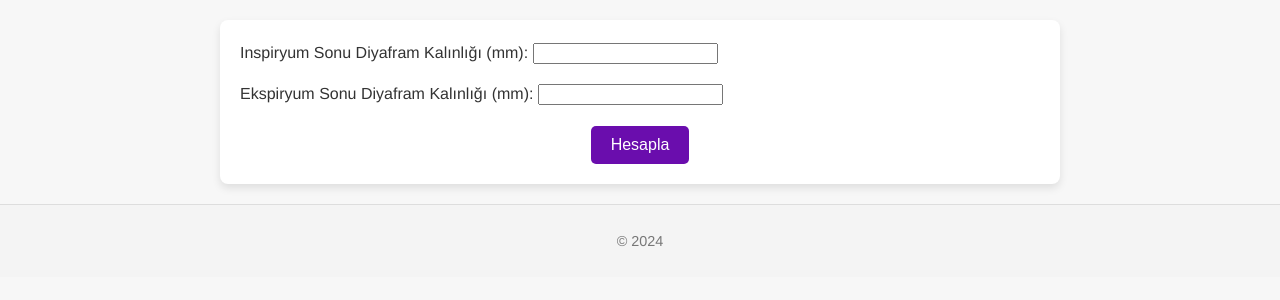
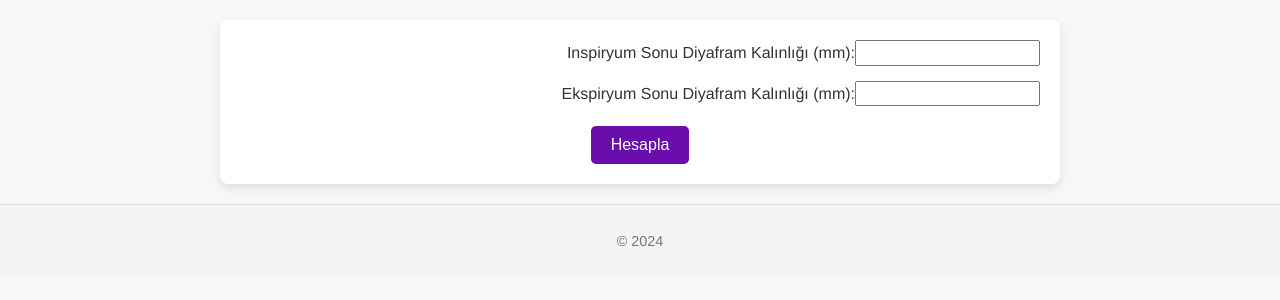
Before and after one commit to MuMSuZ/niv, a Flask app: page /nivsure in a window 1280 px wide. Shown: the part 184-484 px from the top of the page. Run offline with Flask 3, Linux system fonts and the light colour scheme.

Commit message:
Update styles.css

```diff
--- a/static/styles.css
+++ b/static/styles.css
@@ -82,6 +82,8 @@ footer {
 
 .form-group {
     margin-bottom: 15px;
+    display: flex;
+    justify-content: right; /* Sağ */
 }
 
 .btn-primary {
```
